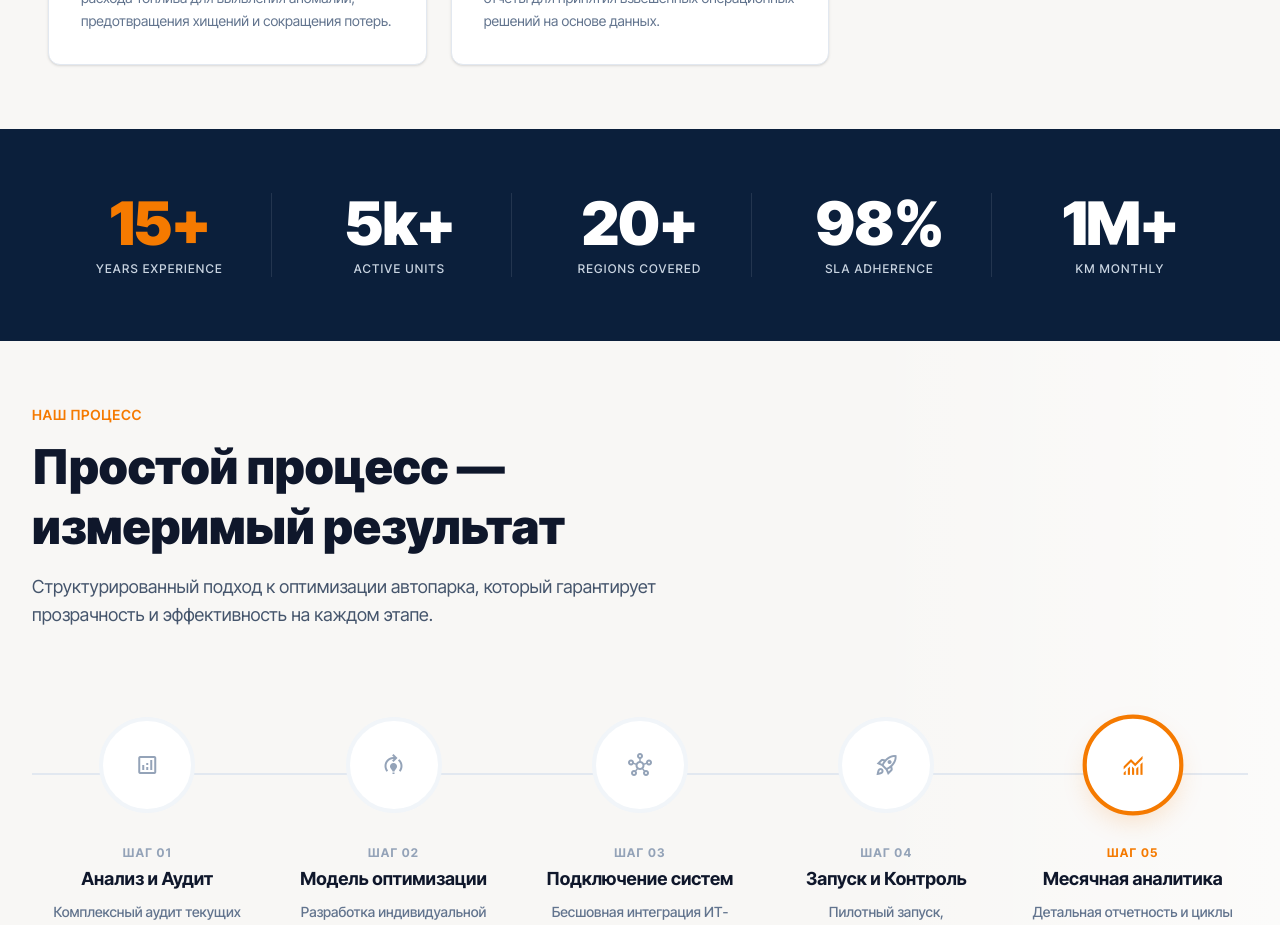
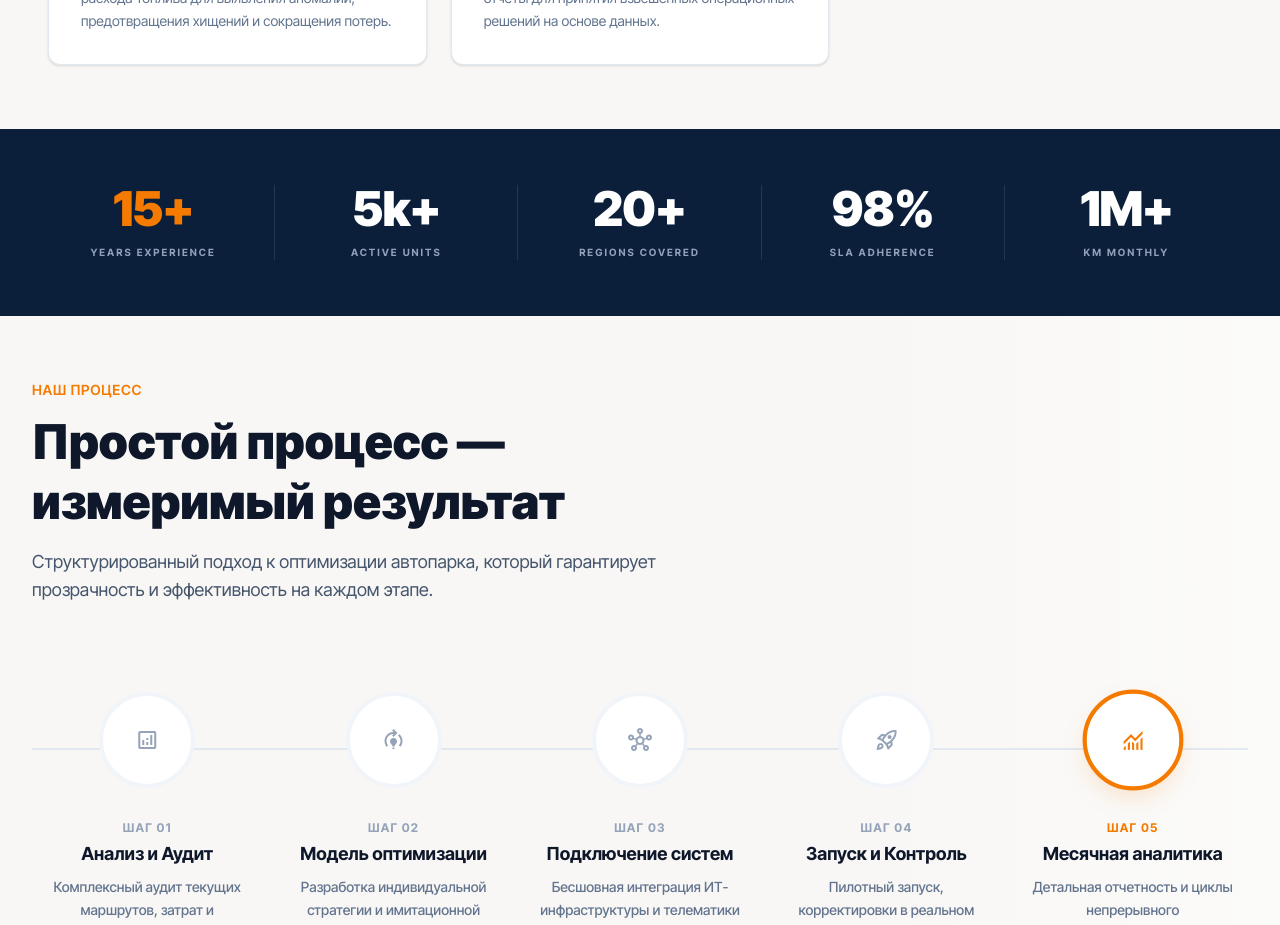
Before and after one commit to Vlad575oa/ResursTrans_1, a Next.js app: page / in a window 1280 px wide. Shown: the part 2460-3385 px from the top of the page. Built offline with nearby package versions, Linux system fonts and the light colour scheme; a web font is replaced by a local one.

Commit message:
style: refine SocialProof section to match design specification

```diff
--- a/src/components/sections/SocialProof.tsx
+++ b/src/components/sections/SocialProof.tsx
@@ -1,32 +1,32 @@
 export function SocialProof() {
     return (
-        <section className="bg-navy-custom py-16 text-white">
-            <div className="mx-auto max-w-7xl px-6 lg:px-12">
-                <div className="grid grid-cols-2 gap-8 md:grid-cols-5 md:gap-4 md:divide-x md:divide-white/10">
+        <section className="bg-navy-custom py-14 text-white">
+            <div className="mx-auto max-w-7xl px-6 lg:px-8">
+                <div className="grid grid-cols-1 sm:grid-cols-2 md:grid-cols-5 gap-8 md:gap-0">
                     {/* Metric 1 */}
-                    <div className="flex flex-col items-center justify-center text-center md:px-4">
-                        <span className="text-4xl font-black tracking-tight md:text-5xl lg:text-6xl text-primary">15+</span>
-                        <span className="mt-2 text-xs font-medium uppercase tracking-widest text-slate-300">Years Experience</span>
+                    <div className="flex flex-col items-center justify-center text-center md:border-r md:border-white/10 md:px-4">
+                        <span className="text-4xl lg:text-5xl font-black tracking-tight text-primary">15+</span>
+                        <span className="mt-3 text-[10px] font-bold uppercase tracking-[0.2em] text-slate-400">Years Experience</span>
                     </div>
                     {/* Metric 2 */}
-                    <div className="flex flex-col items-center justify-center text-center md:px-4">
-                        <span className="text-4xl font-black tracking-tight md:text-5xl lg:text-6xl">5k+</span>
-                        <span className="mt-2 text-xs font-medium uppercase tracking-widest text-slate-300">Active Units</span>
+                    <div className="flex flex-col items-center justify-center text-center md:border-r md:border-white/10 md:px-4">
+                        <span className="text-4xl lg:text-5xl font-black tracking-tight text-white">5k+</span>
+                        <span className="mt-3 text-[10px] font-bold uppercase tracking-[0.2em] text-slate-400">Active Units</span>
                     </div>
                     {/* Metric 3 */}
-                    <div className="flex flex-col items-center justify-center text-center md:px-4">
-                        <span className="text-4xl font-black tracking-tight md:text-5xl lg:text-6xl">20+</span>
-                        <span className="mt-2 text-xs font-medium uppercase tracking-widest text-slate-300">Regions Covered</span>
+                    <div className="flex flex-col items-center justify-center text-center md:border-r md:border-white/10 md:px-4">
+                        <span className="text-4xl lg:text-5xl font-black tracking-tight text-white">20+</span>
+                        <span className="mt-3 text-[10px] font-bold uppercase tracking-[0.2em] text-slate-400">Regions Covered</span>
                     </div>
                     {/* Metric 4 */}
-                    <div className="flex flex-col items-center justify-center text-center md:px-4">
-                        <span className="text-4xl font-black tracking-tight md:text-5xl lg:text-6xl">98%</span>
-                        <span className="mt-2 text-xs font-medium uppercase tracking-widest text-slate-300">SLA Adherence</span>
+                    <div className="flex flex-col items-center justify-center text-center md:border-r md:border-white/10 md:px-4">
+                        <span className="text-4xl lg:text-5xl font-black tracking-tight text-white">98%</span>
+                        <span className="mt-3 text-[10px] font-bold uppercase tracking-[0.2em] text-slate-400">SLA Adherence</span>
                     </div>
                     {/* Metric 5 */}
-                    <div className="col-span-2 flex flex-col items-center justify-center text-center md:col-span-1 md:px-4">
-                        <span className="text-4xl font-black tracking-tight md:text-5xl lg:text-6xl">1M+</span>
-                        <span className="mt-2 text-xs font-medium uppercase tracking-widest text-slate-300">Km Monthly</span>
+                    <div className="flex flex-col items-center justify-center text-center md:px-4">
+                        <span className="text-4xl lg:text-5xl font-black tracking-tight text-white">1M+</span>
+                        <span className="mt-3 text-[10px] font-bold uppercase tracking-[0.2em] text-slate-400">Km Monthly</span>
                     </div>
                 </div>
             </div>
```
